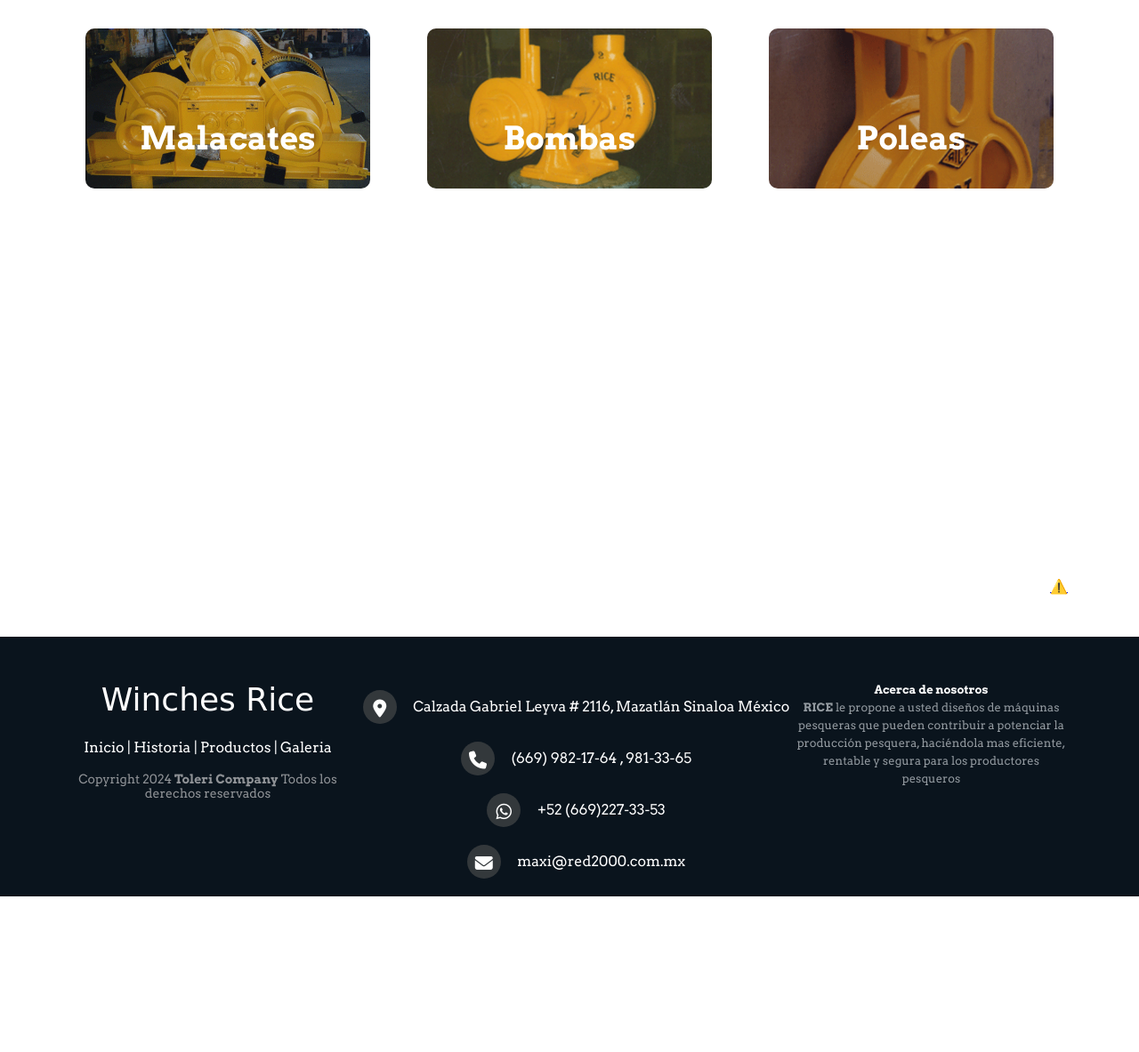
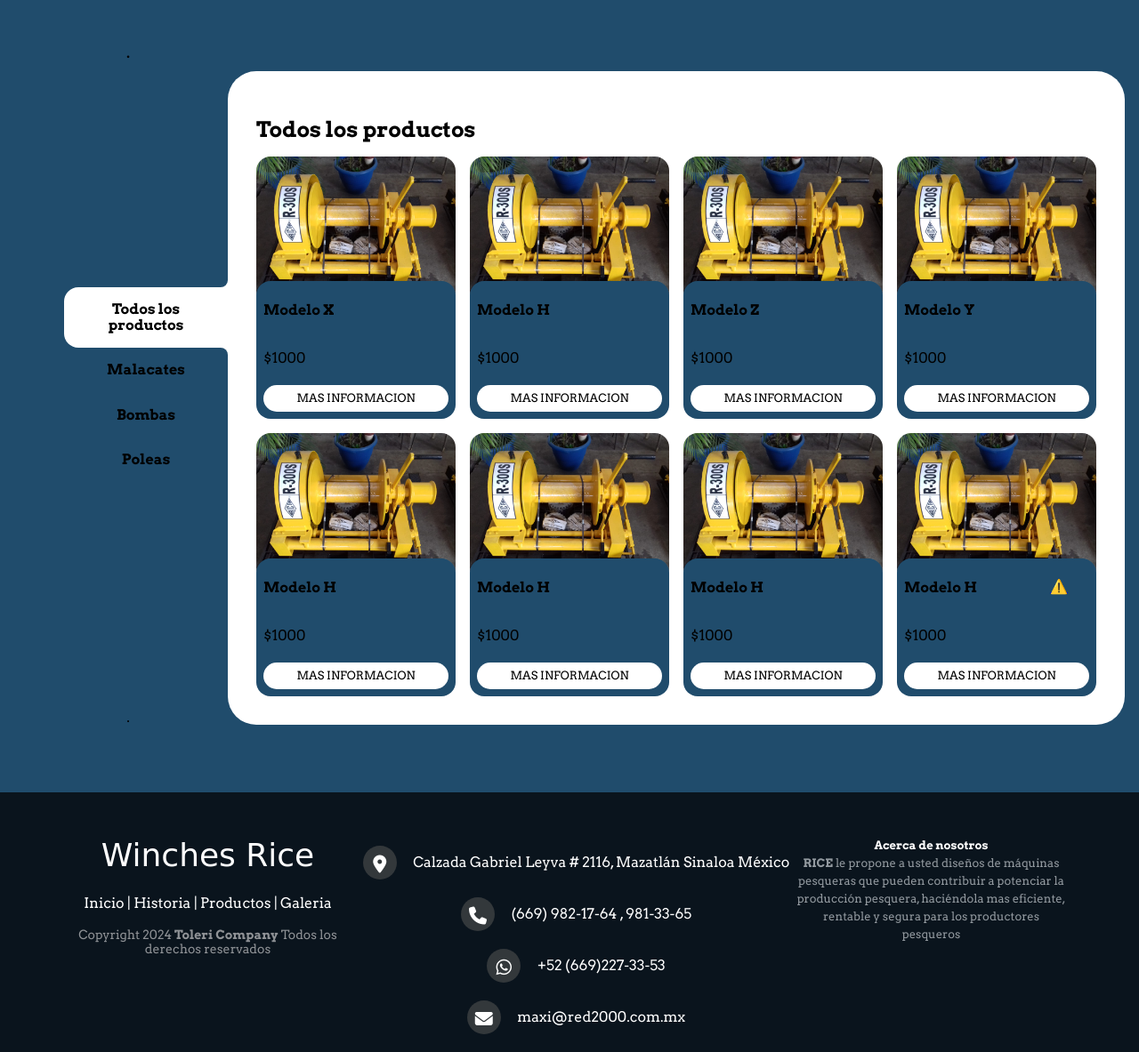
Before and after one commit to checharito14/proyecto, a PHP site: page /productos.php in a window 1280 px wide. Shown: the part 80-1263 px from the top of the page at 89% size. Before the commit the page ends 1088 px from the top, so only its background shows below. Run offline with PHP 8.4, Linux system fonts and the light colour scheme.

Commit message:
haciendo pagina de productos (1er avance)

```diff
--- /dev/null
+++ b/css/pag-productos.css
@@ -0,0 +1,124 @@
+ul{
+    list-style-type: none;
+}
+
+.wrapper{
+    display: grid;
+    grid-template-columns: 1fr 4fr;
+    background-color: #204c6c;
+}
+
+aside{
+    padding: 2rem;
+    padding-right: 0;
+    position: sticky;
+    top: 0;
+    height: 100vh;
+    display: flex;
+    flex-direction: column;
+    justify-content: space-between;
+}
+
+.logo{
+    font-size: 1.3rem;
+    font-weight: 400;
+}
+
+.menu{
+    display: flex;
+    flex-direction: column;
+}
+
+.boton-categoria{
+    background: transparent;
+    border: 0;
+    font-size: 1rem;
+    cursor: pointer;
+    font-weight: 600;
+    padding: 1rem;
+}
+
+.boton-categoria.active{
+    background-color: white;
+    color: black;
+    width: 100%;
+    border-top-left-radius: 1rem;
+    border-bottom-left-radius: 1rem;
+    position: relative;
+}
+
+.boton-categoria.active::before{
+    content: "";
+    position: absolute;
+    width: 1rem;
+    height: 2rem;
+    bottom: 100%;
+    right: 0;
+    background-color: transparent;
+    border-bottom-right-radius: .5rem;
+    box-shadow: 0 1rem 0 white;
+}
+
+.boton-categoria.active::after{
+    content: "";
+    position: absolute;
+    width: 1rem;
+    height: 2rem;
+    top: 100%;
+    right: 0;
+    background-color: transparent;
+    border-top-right-radius: .5rem;
+    box-shadow: 0 -1rem 0 white;
+}
+
+
+main{
+    background-color: white;
+    margin: 5rem 1rem 5rem 0;
+    border-radius: 2rem;
+    padding: 2rem;
+}
+
+.titulo-principal{
+    color: black;
+    margin-bottom: 1rem;
+    text-align: left;
+}
+
+.contenedor-productos{
+    display: grid;
+    grid-template-columns: repeat(4, 1fr);
+    gap: 1rem;
+}
+
+.producto-imagen{
+    max-width: 100%;
+    border-radius: 1rem;
+}
+
+.producto-detalles{
+    background-color: #204c6c;
+    color: black;
+    text-align: left;
+    padding: 0.5rem;
+    border-radius: 1rem;
+    margin-top: -2rem;
+    position: relative;
+    display: flex;
+    flex-direction: column;
+    gap: 0.25rem;
+}
+
+.producto-titulo{
+    font-size: 16px;
+}
+
+.producto-mas-info{
+    border: 0;
+    font-size: .8rem;
+    background-color: #fff;
+    padding: .5rem;
+    text-transform: uppercase;
+    border-radius: 1rem;
+    cursor: pointer;
+}
--- a/css/productos.css
+++ b/css/productos.css
@@ -82,7 +82,7 @@
 }
 
 
-button{
+.boton-index{
     border: none;
     background-color: #000;
     cursor: pointer;
--- a/index.php
+++ b/index.php
@@ -78,7 +78,7 @@
                             4.-Sistema de embrague de fricción de acción positiva<br>
                             5.-Gira sobre rodamientos de rodillos esféricos autoalineables<br>
                         </p>
-                        <a href="productos.php"><button>Más información</button></a>
+                        <a href="productos.php"><button class="boton-index">Más información</button></a>
                     </div>
                 </div>
 
@@ -93,7 +93,7 @@
                             Para circular agua en los condensadores de refrigeración
                             Para agitar la salmuera en las tinas de precongelación.
                         </p>
-                        <a href="productos.php"><button>Más información</button></a>
+                        <a href="productos.php"><button class="boton-index">Más información</button></a>
                     </div>
                 </div>
 
@@ -110,7 +110,7 @@
                             Tornillería de acero de alta resistencia, sumamente fuerte y robusta.
                             Económica y eficiente
                         </p>
-                        <a href="productos.php"><button>Mas informacion</button></a>
+                        <a href="productos.php"><button class="boton-index">Mas informacion</button></a>
                     </div>
                 </div>
 
--- a/productos.php
+++ b/productos.php
@@ -2,6 +2,7 @@
 <?php require "layout/footer.php" ?>
 <!DOCTYPE html>
 <html lang="es">
+
 <head>
     <meta charset="UTF-8">
     <meta name="viewport" content="width=device-width, initial-scale=1.0">
@@ -11,64 +12,120 @@
     <link rel="stylesheet" href="css/style.css">
     <link rel="stylesheet" href="css/productos.css">
     <link rel="stylesheet" href="css/footer.css">
+    <link rel="stylesheet" href="css/pag-productos.css">
 </head>
+
 <body>
+    <div class="wrapper">
+        <aside>
+            <header>
+                <h1 class="logo">.</h1>
+            </header>
+            <nav>
+                <ul class="menu">
+                    <li>
+                        <button class="boton-menu boton-categoria active">Todos los productos</button>
+                    </li>
+                    <li>
+                        <button class="boton-categoria">Malacates</button>
+                    </li>
+                    <li>
+                        <button class="boton-categoria">Bombas</button>
+                    </li>
+                    <li>
+                        <button class="boton-categoria">Poleas</button>
+                    </li>
+                </ul>
+            </nav>
 
-    <main>
-    <div class="box-container">
-                <!--Aqui van las categorias de los productos-->
-                <div class="box">
-                    <div class="banner">
-                        <a href="malacates.php"><img id="imagen" src="images/malacate_cate.png" alt="Malacate"></a> <!--Referencia para que vaya a la pag de malacates -->
-                        <h3>Malacates</h3>
-                    </div>
-                    <div class="content">
-                        <p>
-                            1.-De doble piñón motriz<br>
-                            2.-Engranes maquinados fabricados de acero especial<br>
-                            3.-Carretes de acero estructural con lubricación permanente<br>
-                            4.-Sistema de embrague de fricción de acción positiva<br>
-                            5.-Gira sobre rodamientos de rodillos esféricos autoalineables<br>
-                        </p>
-                        <a href="malacates.php"><button>Más información</button></a>
+            <p class="texto-footer">.</p>
+
+        </aside>
+
+        <main>
+            <h2 class="titulo-principal">Todos los productos</h2>
+
+            <div class="contenedor-productos">
+                <div class="producto">
+                    <img class="producto-imagen" src="images/winche_chiquito.jpg" alt="">
+                    <div class="producto-detalles">
+                        <h3 class="producto-titulo">Modelo X</h3>
+                        <p class="producto-precio">$1000</p>
+                        <button class="producto-mas-info">Mas informacion</button>
                     </div>
                 </div>
 
-                <div class="box">
-                    <div class="banner">
-                    <a href="bombas.php"><img src="images/bomba_icono2.png" alt="Malacate"></a>
+                <div class="producto">
+                    <img class="producto-imagen" src="images/winche_chiquito.jpg" alt="">
+                    <div class="producto-detalles">
+                        <h3 class="producto-titulo">Modelo H</h3>
+                        <p class="producto-precio">$1000</p>
+                        <button class="producto-mas-info">Mas informacion</button>
+                    </div>
+                </div>
 
-                        <h3>Bombas</h3>
+                <div class="producto">
+                    <img class="producto-imagen" src="images/winche_chiquito.jpg" alt="">
+                    <div class="producto-detalles">
+                        <h3 class="producto-titulo">Modelo Z</h3>
+                        <p class="producto-precio">$1000</p>
+                        <button class="producto-mas-info">Mas informacion</button>
                     </div>
-                    <div class="content">
-                        <p>
-                            Se utilizan con excelentes resultados en el sistema de enfriamiento de la máquina.<br>
-                            Para circular agua en los condensadores de refrigeración
-                            Para agitar la salmuera en las tinas de precongelación.
-                        </p>
-                        <a href="bombas.php"><button>Más información</button></a>
+                </div>
+
+                <div class="producto">
+                    <img class="producto-imagen" src="images/winche_chiquito.jpg" alt="">
+                    <div class="producto-detalles">
+                        <h3 class="producto-titulo">Modelo Y</h3>
+                        <p class="producto-precio">$1000</p>
+                        <button class="producto-mas-info">Mas informacion</button>
                     </div>
                 </div>
 
 
-                <div class="box">
-                    <div class="banner">
-                    <a href="poleas.php"> <img src="images/polea.gif " alt="Malacate">
-                        <h3>Poleas</h3>
-                    </div>
-                    <div class="content">
-                        <p>
-                            Construidas totalmente en acero fundido, con baleros de rodillos cónicos.
-                            Cáncamo de acero fundido.
-                            Tornillería de acero de alta resistencia, sumamente fuerte y robusta.
-                            Económica y eficiente
-                        </p>
-                        <a href="poleas.php"><button>Mas informacion</button></a>
+                <div class="producto">
+                    <img class="producto-imagen" src="images/winche_chiquito.jpg" alt="">
+                    <div class="producto-detalles">
+                        <h3 class="producto-titulo">Modelo H</h3>
+                        <p class="producto-precio">$1000</p>
+                        <button class="producto-mas-info">Mas informacion</button>
                     </div>
                 </div>
-    </main>
 
 
+                <div class="producto">
+                    <img class="producto-imagen" src="images/winche_chiquito.jpg" alt="">
+                    <div class="producto-detalles">
+                        <h3 class="producto-titulo">Modelo H</h3>
+                        <p class="producto-precio">$1000</p>
+                        <button class="producto-mas-info">Mas informacion</button>
+                    </div>
+                </div>
 
+
+                <div class="producto">
+                    <img class="producto-imagen" src="images/winche_chiquito.jpg" alt="">
+                    <div class="producto-detalles">
+                        <h3 class="producto-titulo">Modelo H</h3>
+                        <p class="producto-precio">$1000</p>
+                        <button class="producto-mas-info">Mas informacion</button>
+                    </div>
+                </div>
+
+
+                <div class="producto">
+                    <img class="producto-imagen" src="images/winche_chiquito.jpg" alt="">
+                    <div class="producto-detalles">
+                        <h3 class="producto-titulo">Modelo H</h3>
+                        <p class="producto-precio">$1000</p>
+                        <button class="producto-mas-info">Mas informacion</button>
+                    </div>
+                </div>
+            </div>
+
+
+        </main>
+    </div>
 </body>
+
 </html>
```
Also changed, not shown: bombas.php (deleted, +0 -18 lines), malacates.php (deleted, +0 -18 lines), poleas.php (deleted, +0 -18 lines).
